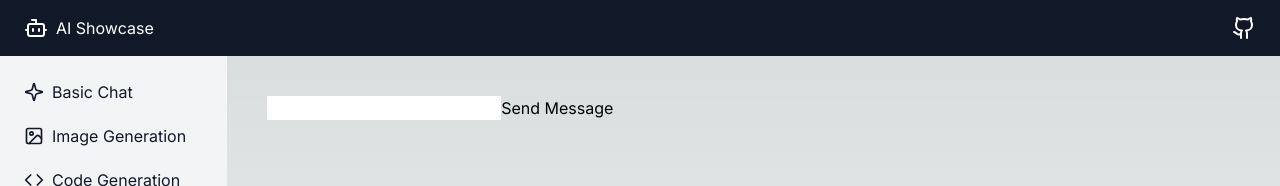
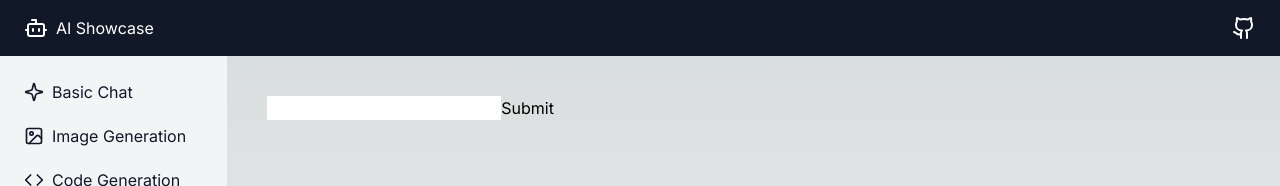
Before and after one commit to adamhockemeyer/AI-Showcase, a Next.js app in the folder frontend/: page /chat in a window 1280 px wide. Shown: the top 186 px of the page. Built offline with nearby package versions, Linux system fonts and the light colour scheme.

Commit message:
chore: Update Azure Static Web Apps workflow to use latest version of @ai-sdk/azure and fix directory path for static files

```diff
--- /dev/null
+++ b/frontend/app/api/chat/route.ts
@@ -0,0 +1,22 @@
+import { createAzure } from '@ai-sdk/azure';
+import { convertToCoreMessages, streamText } from 'ai';
+
+// Allow streaming responses up to 30 seconds
+export const maxDuration = 30;
+
+export async function POST(req: Request) {
+    const { messages } = await req.json();
+
+    const azure = createAzure({
+        baseURL: process.env.AZURE_OPENAI_BASE_URL,
+        apiKey: process.env.AZURE_OPENAI_API_KEY,
+    });
+
+    const result = await streamText({
+        model: azure(process.env.AZURE_OPENAI_DEPLOYMENT || 'gpt-4o'),
+        system: 'You are a helpful assistant.',
+        messages: convertToCoreMessages(messages),
+    });
+
+    return result.toAIStreamResponse();
+}
--- a/frontend/app/chat/page.tsx
+++ b/frontend/app/chat/page.tsx
@@ -1,56 +1,25 @@
 'use client';
 
-import { useState } from 'react';
-import { Message, continueConversation } from "@/actions/openai";
-import { readStreamableValue } from 'ai/rsc';
+import { useChat } from 'ai/react';
 
-// Allow streaming responses up to 30 seconds
-export const maxDuration = 30;
-
-export default function Home() {
-    const [conversation, setConversation] = useState<Message[]>([]);
-    const [input, setInput] = useState<string>('');
+export default function Page() {
+    const { messages, input, handleInputChange, handleSubmit } = useChat({
+        keepLastMessageOnError: true,
+    });
 
     return (
-        <div>
-            <div>
-                {conversation.map((message, index) => (
-                    <div key={index}>
-                        {message.role}: {message.content}
-                    </div>
-                ))}
-            </div>
+        <>
+            {messages.map(message => (
+                <div key={message.id}>
+                    {message.role === 'user' ? 'User: ' : 'AI: '}
+                    {message.content}
+                </div>
+            ))}
 
-            <div>
-                <input
-                    type="text"
-                    value={input}
-                    onChange={event => {
-                        setInput(event.target.value);
-                    }}
-                />
-                <button
-                    onClick={async () => {
-                        const { messages, newMessage } = await continueConversation([
-                            ...conversation,
-                            { role: 'user', content: input },
-                        ]);
-
-                        let textContent = '';
-
-                        for await (const delta of readStreamableValue(newMessage)) {
-                            textContent = `${textContent}${delta}`;
-
-                            setConversation([
-                                ...messages,
-                                { role: 'assistant', content: textContent },
-                            ]);
-                        }
-                    }}
-                >
-                    Send Message
-                </button>
-            </div>
-        </div>
+            <form onSubmit={handleSubmit}>
+                <input name="prompt" value={input} onChange={handleInputChange} />
+                <button type="submit">Submit</button>
+            </form>
+        </>
     );
 }
```
